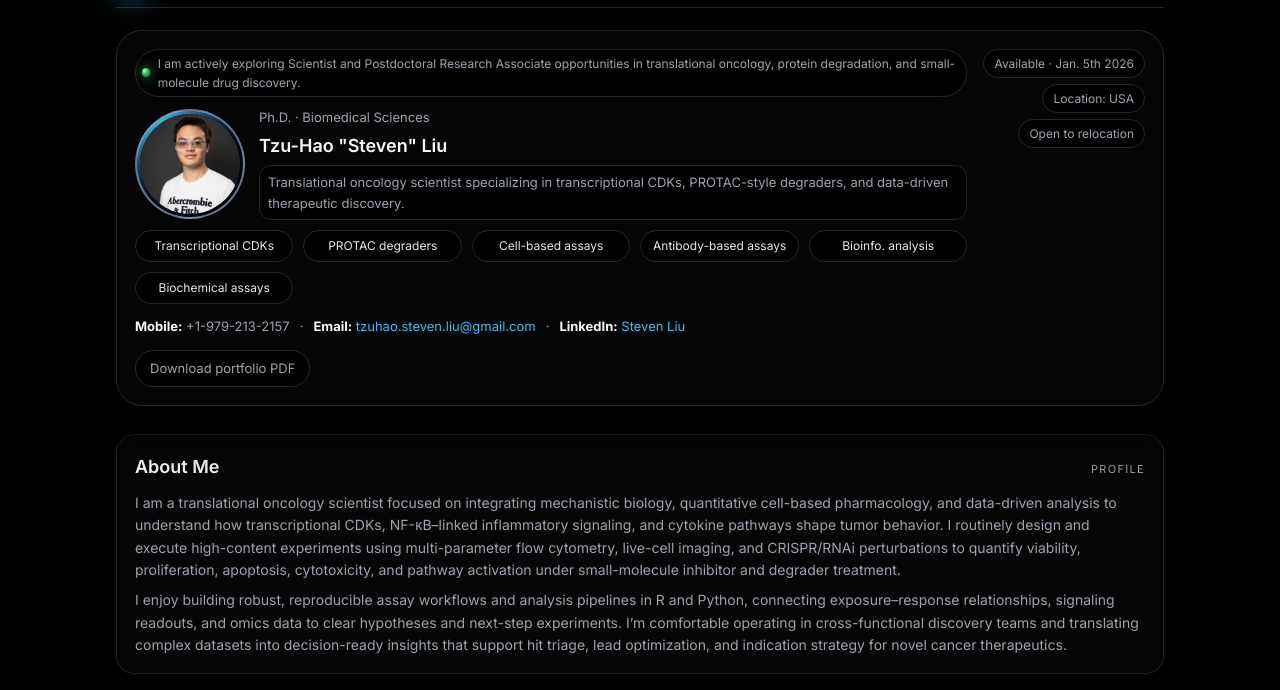
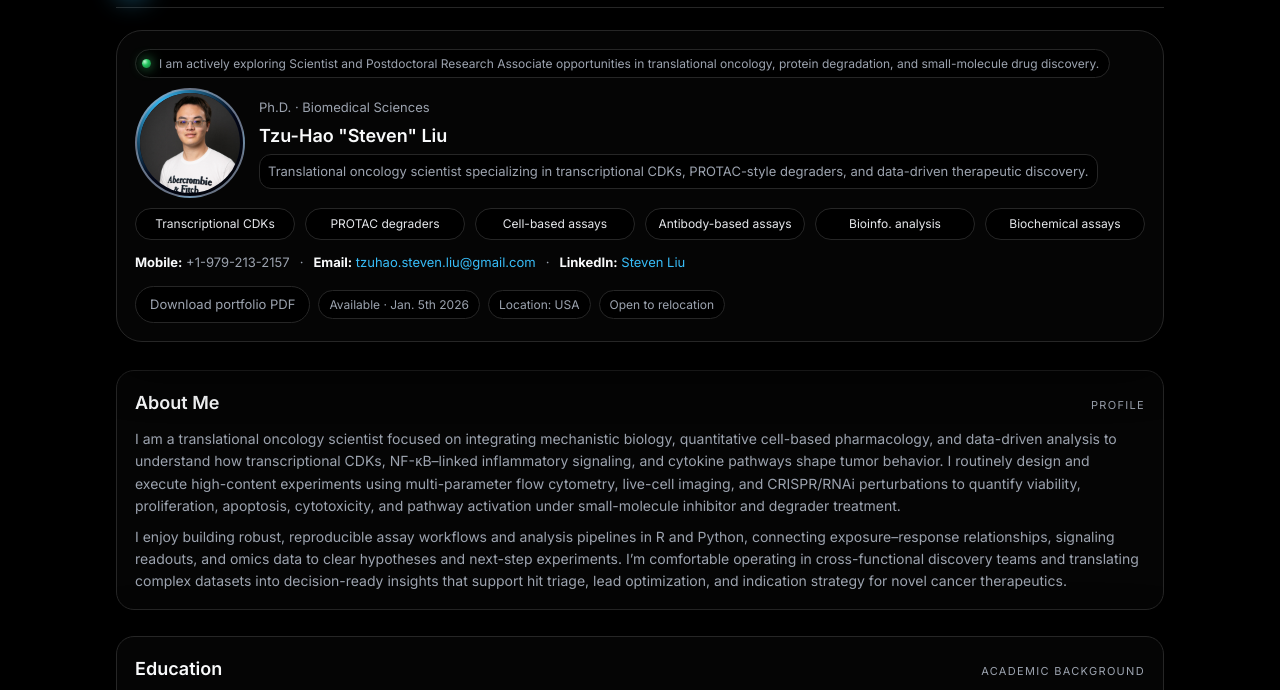
Before and after one commit to Tzu-Hao-Steven-Liu/stevenliu.github.io, a plain HTML site: page index.html in a window 1280 px wide. Shown: the part 80-770 px from the top of the page. Drawn offline with Linux system fonts and the light colour scheme.

Commit message:
Update index.html

```diff
--- a/index.html
+++ b/index.html
@@ -166,7 +166,6 @@
       overflow: hidden;
     }
 
-    /* 整個 hero 內容：左邊所有文字 + 照片 / 右邊 availability 泡泡 */
     .hero-top-row {
       display: flex;
       justify-content: space-between;
@@ -205,15 +204,6 @@
         #166534 100%
       );
       box-shadow: 0 0 12px rgba(74, 222, 128, 0.8);
-    }
-
-    .hero-availability {
-      position: relative;
-      display: flex;
-      flex-direction: column;
-      gap: 6px;
-      align-items: flex-end;
-      margin: 0;
     }
 
     .availability-pill {
@@ -321,8 +311,9 @@
     .hero-buttons {
       display: flex;
       flex-wrap: wrap;
-      gap: 10px;
+      gap: 8px;
       margin-top: 14px;
+      align-items: center;
     }
 
     .btn-ghost {
@@ -555,9 +546,6 @@
         align-items: flex-start;
         gap: 10px;
       }
-      .hero-availability {
-        align-items: flex-start;
-      }
       .availability-pill {
         text-align: left;
       }
@@ -609,7 +597,6 @@
       <section class="hero" id="top">
         <div class="hero-card">
           <div class="hero-top-row">
-            <!-- 左邊整欄：pill + 照片 + 文字 + skills + contact + 按鈕 -->
             <div class="hero-left-col">
               <div class="hero-pill">
                 <span class="hero-pill-dot"></span>
@@ -675,14 +662,10 @@
                   rel="noreferrer"
                   >Download portfolio PDF</a
                 >
+                <div class="availability-pill">Available · Jan. 5th 2026</div>
+                <div class="availability-pill">Location: USA</div>
+                <div class="availability-pill">Open to relocation</div>
               </div>
-            </div>
-
-            <!-- 右邊欄：三個 availability 泡泡 -->
-            <div class="hero-availability">
-              <div class="availability-pill">Available · Jan. 5th 2026</div>
-              <div class="availability-pill">Location: USA</div>
-              <div class="availability-pill">Open to relocation</div>
             </div>
           </div>
         </div>
@@ -1180,7 +1163,7 @@
               <strong>Provisional patent (in preparation):</strong> Selective
               PROTAC degraders targeting transcriptional CDKs and their use in
               cancer therapy.
-              <strong><u>Liu, T.-H.</u></strong>, Lyu, K., Wang, X., Ji, J.-Y.,
+              <strong><u>Liu, T.-H.</u></strong>, Lyu, K, Wang, X., Ji, J.-Y.,
               et al.
             </li>
           </ul>
```
